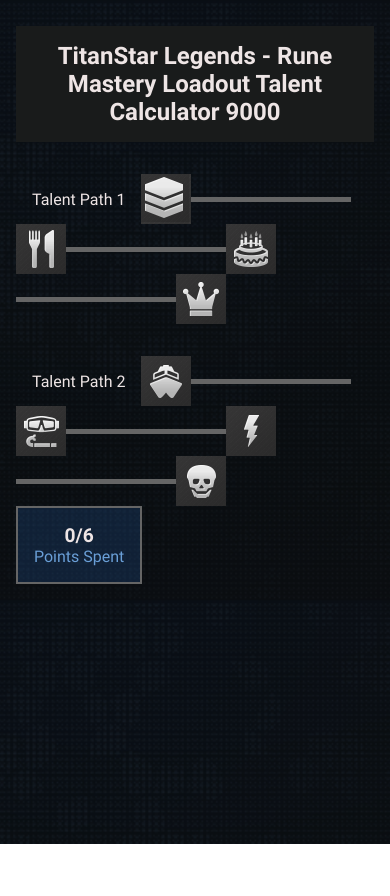
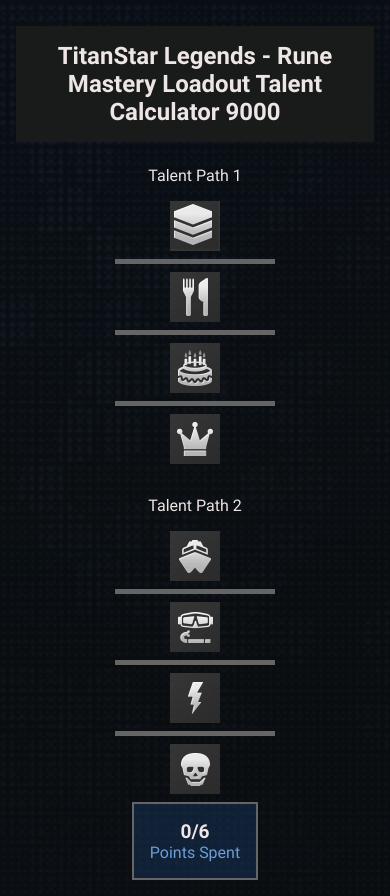
Before and after one commit to DanyGal84/front-end-developer-challenge, a React (Create React App) app: page / in a window 390 px wide. Before the commit the page ends 844 px from the top, so only its background shows below. Built offline with nearby package versions, Linux system fonts and the light colour scheme.

Commit message:
Add responsive styling

```diff
--- a/src/components/TalentPath/styles.module.scss
+++ b/src/components/TalentPath/styles.module.scss
@@ -3,11 +3,18 @@
 .container {
   @include module;
   display: flex;
-  flex-flow: row wrap;
+  flex-flow: column wrap;
   justify-content: flex-start;
   align-items: center;
-  margin-top: 2rem;
+  margin-top: 1rem;
   p {
-    margin: 0 1rem 0 1rem
+    margin: 0.5rem;
+  }
+
+  @include desktop {
+    flex-flow: row wrap;
+    p {
+      margin: 0 1rem 0 1rem
+    }
   }
 }
--- a/src/components/Talents/styles.scss
+++ b/src/components/Talents/styles.scss
@@ -3,12 +3,16 @@
 .sprite-button {
   width: 50px; /* Adjust based on the individual icon size */
   height: 50px; /* Adjust based on the individual icon size */
+  margin: 0.5rem;
   background-image: url('../../assets/images/talent-icons-sprite.png');
   background-repeat: no-repeat;
   border: none;
   cursor: pointer;
   &.disabled {
     cursor: not-allowed;
+  }
+  @include desktop {
+    margin: 0; /* Adjust based on the individual icon size */
   }
 }
 
--- a/src/containers/Home/Home.tsx
+++ b/src/containers/Home/Home.tsx
@@ -144,7 +144,7 @@
       <div className={styles.pathContainer}>
         <div className={styles.talentPath}>
           <TalentPath pathNumber='1'>
-            {runes1.map((rune) => (
+            {runes1.map(rune => (
               <>
                 <SpriteButton key={rune.id} className={rune.spriteName} selected={rune.selected} onClick={(e) => handleLeftClick(rune, e, 1)} onContextMenu={(e) => handleRightClick(rune, e, 1)}/>
                 {!rune.last ? <PathBar/> : null}
@@ -152,7 +152,7 @@
             ))}
           </TalentPath>
           <TalentPath pathNumber='2'>
-            {runes2.map((rune) => (
+            {runes2.map(rune => (
               <>
                 <SpriteButton key={rune.id} className={rune.spriteName} selected={rune.selected} onClick={(e) => handleLeftClick(rune, e, 2)} onContextMenu={(e) => handleRightClick(rune, e, 2)}/>
                 {!rune.last ? <PathBar/> : null}
--- a/src/containers/Home/styles.module.scss
+++ b/src/containers/Home/styles.module.scss
@@ -6,9 +6,12 @@
   }
   .pathContainer {
     display: flex;
-    flex-flow: row wrap;
+    flex-flow: column wrap;
     justify-content: space-between;
     align-items: center;
+    @include desktop {
+      flex-flow: row wrap;
+    }
 
     .talentPath {
       .spriteButton {
```
